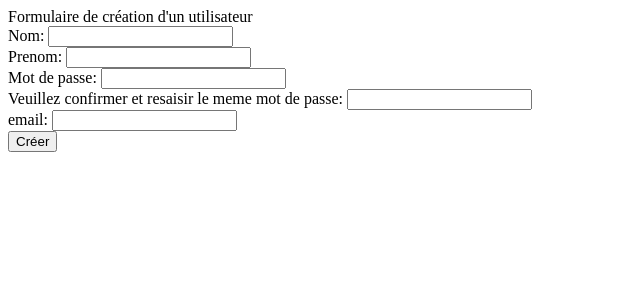
After one commit to StevenSU696/socialNetwork, a PHP site: page /newUser.php in a window 1280 px wide. The commit adds this page. Shown: the top 300 px of the page, without its empty margins (0-640 px from the left). Run offline with PHP 8.4, Linux system fonts and the light colour scheme.

Commit message:
newUser form created

```diff
--- a/dbFunctions.php
+++ b/dbFunctions.php
@@ -62,9 +62,9 @@ function dbUserPost()
 {
     if (!empty($_POST['user_post']) && isset($_SESSION['id'])) {
         $date = date("Y-m-d");
-        $sql = "insert into post (utilisateur_id,contenu,date_publication) values('$_SESSION[id]', '$_POST[user_post]', '$date')";
+        $sql = "insert into post (utilisateur_id,contenu,date_publication) values(?, ?, ?)";
         $stmt = dbConnect()->prepare($sql);
-        $result = $stmt->execute();
+        $result = $stmt->execute([$_SESSION['id'], $_POST['user_post'], $date]);
         if ($result) {
             $dbh = null;
             return true;
@@ -74,3 +74,34 @@ function dbUserPost()
         }
     }
 }
+
+
+//Récupére les posts de l'utilisateur
+//Fonction à finir
+function userPost($userId)
+{
+    $sql = "select contenu,date_publication from post where utilisateur_id=?";
+}
+
+
+//Création d'un nouvel utilisateur via formulaire newUser.php
+function newUser($POST)
+{
+    if ($POST['lastname'] && $POST['firstname'] && $POST['password1on2'] && $POST['password2on2'] && $POST['email']) {
+        if ($POST['password1on2'] == $POST['password2on2']) {
+            $password = password_hash($POST['password1on2'], PASSWORD_DEFAULT);
+            $date = date("Y-m-d");
+            $sql = "insert into utilisateur (nom,prenom,mot_de_passe,email,date_inscription) values(?,?,?,?,?)";
+
+            try {
+                $stmt = dbConnect()->prepare($sql);
+                $result = $stmt->execute([$POST['lastname'], $POST['firstname'], $password, $POST['email'], $date]);
+                $dbh = null;
+                return true;
+            } catch (PDOException $e) {
+                $dbh = null;
+                return false;
+            }
+        }
+    }
+}
--- a/homeUser.php
+++ b/homeUser.php
@@ -18,6 +18,9 @@ if (isset($_POST['logout'])) {
 }
 ?>
 
+
+
+
 <form action="homeUser.php" method="post">
     <button type="submit" name="logout" id="logout" value="Logout">Logout</button>
 </form>
--- /dev/null
+++ b/newUser.php
@@ -0,0 +1,30 @@
+<?php
+//Debut/Reprise de la session
+session_start();
+//Définie INCLUDE_ALLOWED et autorise la page à accéder à dbFunctions.php
+define('INCLUDE_ALLOWED', true);
+include_once "dbFunctions.php";
+
+if (!empty($_POST)) {
+    if (newUser($_POST)) {
+        echo "Utilisateur créé";
+    } else {
+        echo "Erreur lors de la création de l'utilisateur";
+    }
+} else {
+    echo "<div>Formulaire de création d'un utilisateur</div>
+    <form action='newUser.php' method='post'>
+        <label for='lastname'>Nom:</label>
+            <input required value='' type='text' name='lastname' id='lastname' /><br>
+        <label for='firstname'>Prenom:</label>
+            <input required value='' type='text' name='firstname' id='firstname' /><br>
+        <label for='password1on2'>Mot de passe:</label>
+            <input required value='' type='password' name='password1on2' id='password' /><br>
+        <label for='password2on2'>Veuillez confirmer et resaisir le meme mot de passe:</label>
+            <input required value='' type='password' name='password2on2' id='password' /><br>
+        <label for='email'>email:</label>
+            <input required value='' type='email' name='email' id='email' /><br>
+             <button type='submit' name='submit' id='submit' value='newUser'>Créer</button>
+    </form><br>
+";
+}
```
